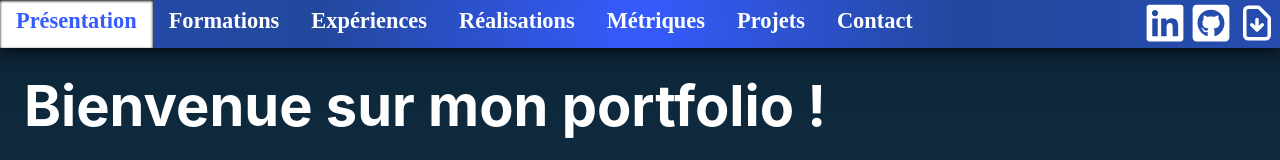
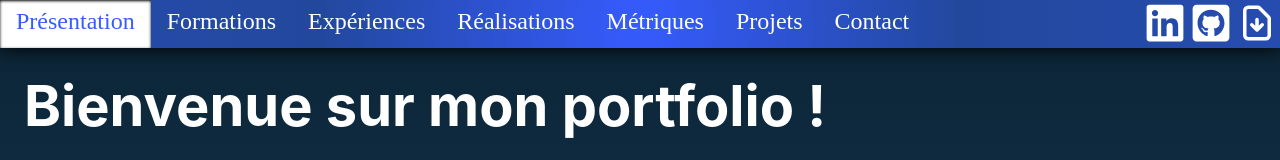
Before and after one commit to WhynterLeDosFin/whynterledosfin.github.io, a React (Create React App) app in the folder portfolio/: page / in a window 1280 px wide. Shown: the top 160 px of the page. Built offline with nearby package versions, Linux system fonts and the light colour scheme.

Commit message:
fix: changing some synthax error & finally adding the anchor to my navbar

```diff
--- a/portfolio/src/App.scss
+++ b/portfolio/src/App.scss
@@ -1,4 +1,8 @@
 @import './styles/variables';
+
+html {
+  scroll-behavior: smooth;
+}
 
 .App {
   display: inherit;
--- a/portfolio/src/App.tsx
+++ b/portfolio/src/App.tsx
@@ -9,8 +9,6 @@ import {theme} from "./styles/theme";
 import {Separator} from "./components/Separator";
 import {Typewriter} from "./components/Typewriter";
 import {Timeline} from "./components/Timeline";
-
-function App() {
 
 const academicSteps = [
     {
@@ -36,12 +34,13 @@ function App() {
     }
 ];
 
+function App() {
     return (
     <div className="App">
     <Navbar/>
 
         <Section title={"Bienvenue sur mon portfolio !"} background={theme.colors.gradientBackgroundReversed} fontColor={"#FFFFFF"}>
-            <div className="Intro-container">
+            <div className="Intro-container" id="presentation">
                 <div className="Intro-left">
                    <h1>Enchanté, moi c'est Armel.</h1>
                    <p>Jeune ingénieur ayant évolué dans le milieu des
@@ -68,10 +67,14 @@ function App() {
             </div>
         </Section>
         <Section title={"Formations"} background={theme.colors.gradientBackground} fontColor={"#FFFFFF"}>
+            <div id="formations">
                 <Timeline items={academicSteps} />
+            </div>
         </Section>
         <Section title={"Mes expériences"} background={theme.colors.gradientBackgroundReversed} fontColor={"#FFFFFF"}>
+            <div id="experiences">
                 <p>Coming soon...</p>
+            </div>
         </Section>
     </div>
   );
--- a/portfolio/src/components/Navbar.tsx
+++ b/portfolio/src/components/Navbar.tsx
@@ -7,13 +7,13 @@ export const Navbar: React.FC = () => {
     return (
         <div className={styles.navbarContainer}>
             <div className={styles.navbarSections}>
-                <h1 className={styles.title}>{"Présentation"}</h1>
-                <h1 className={styles.title}>{"Formations"}</h1>
-                <h1 className={styles.title}>{"Expériences"}</h1>
-                <h1 className={styles.title}>{"Réalisations"}</h1>
-                <h1 className={styles.title}>{"Métriques"}</h1>
-                <h1 className={styles.title}>{"Projets"}</h1>
-                <h1 className={styles.title}>{"Contact"}</h1>
+                <a href="#presentation" className={styles.title}>Présentation</a>
+                <a href="#formations" className={styles.title}>Formations</a>
+                <a href="#experiences" className={styles.title}>Expériences</a>
+                <a href="#realisations" className={styles.title}>Réalisations</a>
+                <a href="#metriques" className={styles.title}>Métriques</a>
+                <a href="#projets" className={styles.title}>Projets</a>
+                <a href="#contact" className={styles.title}>Contact</a>
             </div>
             <div className={styles.navbarNetworks}>
                 <a href="https://www.linkedin.com/in/ton-profil" target="_blank" rel="noopener noreferrer">
--- a/portfolio/src/components/cssModules/Navbar.module.scss
+++ b/portfolio/src/components/cssModules/Navbar.module.scss
@@ -23,12 +23,15 @@
     color: white;
 }
 
-.navbarSections h1{
+.navbarSections a{
     margin: inherit;
     padding: 1vmin 2vmin 1vmin 2vmin;
+    text-decoration: none;
+    color: white;
+    font-size: 3vmin;
 }
 
-.navbarSections h1:hover{
+.navbarSections a:hover{
     color: $primary-color;
     background-color: #FFFFFF;
     transition: 0.7s;
```
Lines whose indentation alone changed are shown as unchanged.
